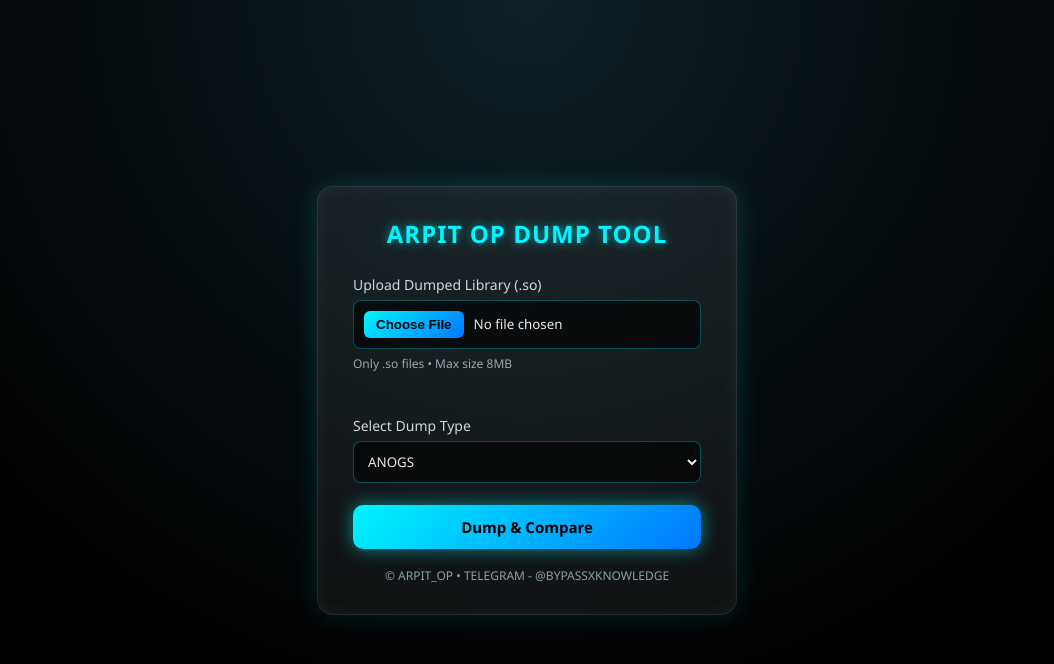
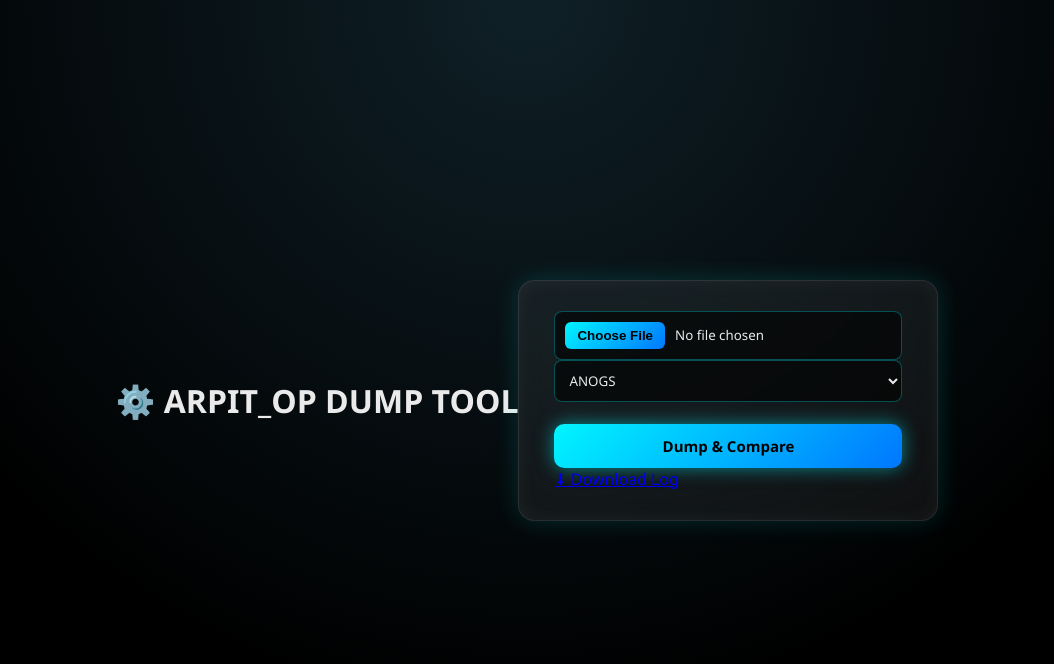
Before and after one commit to ARPITDIXIT789/dump-web, a Flask app: page / in a window 1280 px wide. Shown: the top 664 px of the page, without its empty margins (113-1167 px from the left). Run offline with Flask 3, Linux system fonts and the light colour scheme.

Commit message:
Refactor index.html for improved layout and functionality
Updated the HTML structure and added a download log link.

```diff
--- a/dump-web/templates/index.html
+++ b/dump-web/templates/index.html
@@ -1,37 +1,43 @@
 <!DOCTYPE html>
-<html lang="en">
+<html>
 <head>
-    <meta charset="UTF-8">
-    <title>ARPIT OP DUMP TOOL</title>
-    <link rel="stylesheet" href="{{ url_for('static', filename='style.css') }}">
+  <meta name="viewport" content="width=device-width,initial-scale=1">
+  <title>ARPIT_OP DUMP TOOL</title>
+  <link rel="stylesheet" href="/static/style.css">
 </head>
 <body>
 
+<header>
+  <h1>⚙️ ARPIT_OP  DUMP TOOL</h1>
+</header>
+
 <div class="container">
-    <h2>ARPIT OP DUMP TOOL</h2>
+  <form id="dumpForm">
+    <input type="file" name="lib" accept=".so" required>
 
-    <form method="post" action="/upload" enctype="multipart/form-data">
+    <select name="mode">
+      <option value="anogs">ANOGS</option>
+      <option value="hdmpve">HDMPVE</option>
+      <option value="ue4">UE4</option>
+    </select>
 
-        <label>Upload Dumped Library (.so)</label>
-        <input type="file" name="lib" accept=".so" required>
-        <small>Only .so files • Max size 8MB</small>
+    <button>Dump & Compare</button>
+  </form>
 
-        <br><br>
+  <a href="/download-log" class="download-btn">⬇ Download Log</a>
 
-        <label>Select Dump Type</label>
-       <select name="mode">
-  <option value="anogs">ANOGS</option>
-  <option value="hdmpve">HDMPVE</option>
-  <option value="ue4">UE4</option>   <!-- ✅ ADDED -->
-</select>
+  <pre id="result"></pre>
+</div>
 
-        <button type="submit">Dump & Compare</button>
-    </form>
-
-    <div class="footer">
-        © ARPIT_OP • TELEGRAM - @BYPASSXKNOWLEDGE
-    </div>
-</div>
+<script>
+document.getElementById("dumpForm").onsubmit = async e => {
+  e.preventDefault();
+  const form = new FormData(e.target);
+  const res = await fetch("/upload", { method: "POST", body: form });
+  document.getElementById("result").textContent =
+    JSON.stringify(await res.json(), null, 2);
+};
+</script>
 
 </body>
 </html>
```
